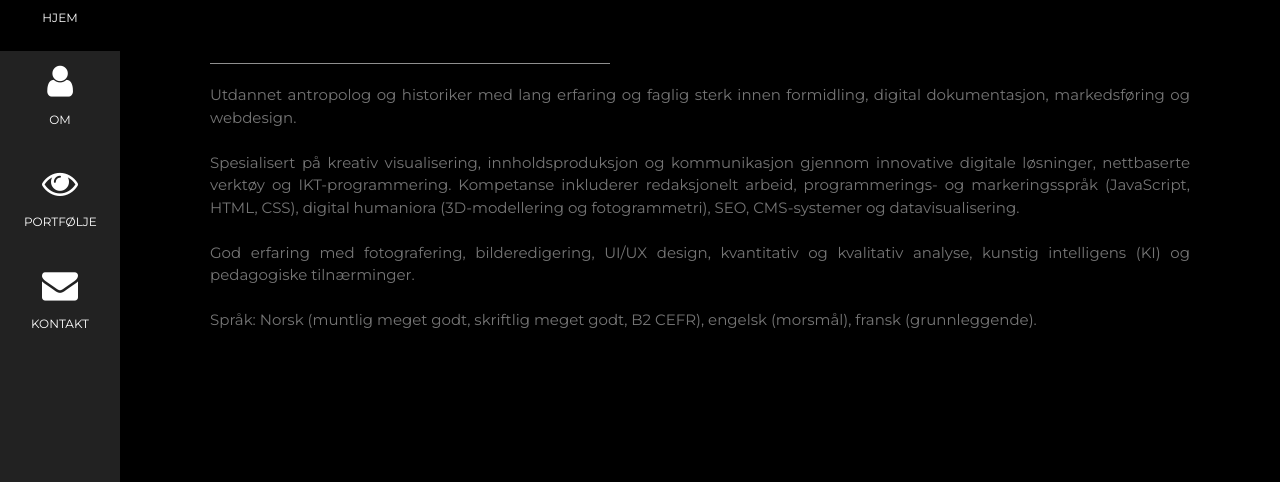
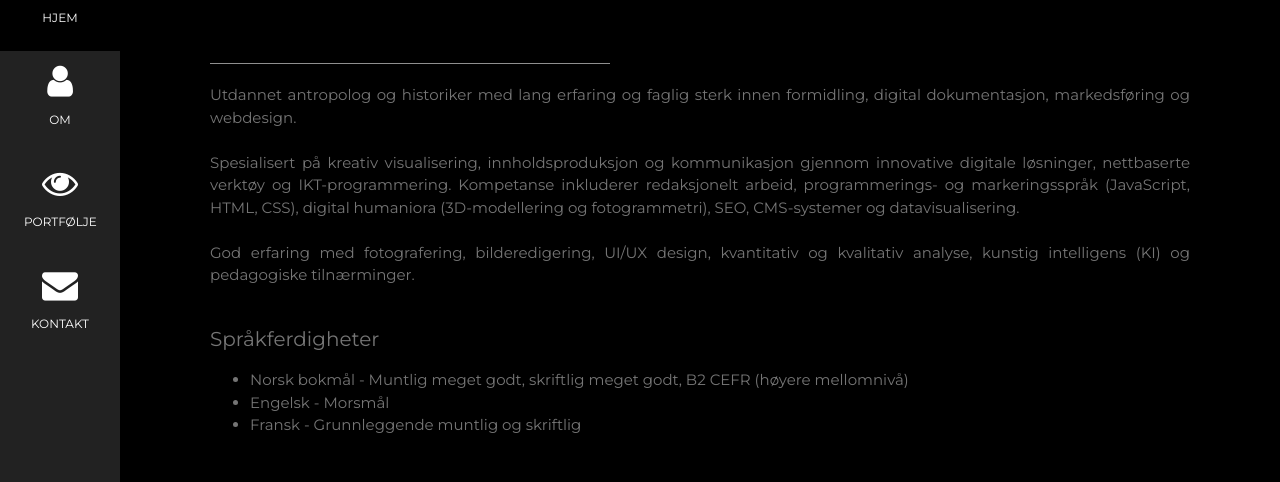
Before and after one commit to eriukristene/erinkpevan, a plain HTML site: page index.html in a window 1280 px wide. Shown: the part 171-653 px from the top of the page. Drawn offline with nearby package versions, Linux system fonts and the light colour scheme.

Commit message:
Update index.html

```diff
--- a/index.html
+++ b/index.html
@@ -79,7 +79,12 @@
       <br /><br />
       God erfaring med fotografering, bilderedigering, UI/UX design, kvantitativ og kvalitativ analyse, kunstig intelligens (KI) og pedagogiske tilnærminger.
       <br /><br />
-Språk: Norsk (muntlig meget godt, skriftlig meget godt, B2 CEFR), engelsk (morsmål), fransk (grunnleggende).
+      <h4>Språkferdigheter</h4>
+      <ul>
+        <li>Norsk bokmål - Muntlig meget godt, skriftlig meget godt, B2 CEFR (høyere mellomnivå)</li>
+        <li>Engelsk - Morsmål</li>
+        <li>Fransk - Grunnleggende muntlig og skriftlig</li>
+      </ul>
     </p>
 
     <!--
@@ -252,14 +257,6 @@ mangfold og skeiv kjærlighet</i></a>
     </div>
     ----- End photo grid -->
 
-    <br />
-    <h4>Språkferdigheter</h4>
-    <ul>
-      <li>Norsk bokmål - Muntlig meget godt, skriftlig meget godt, B2 CEFR (høyere mellomnivå)</li>
-      <li>Engelsk - Morsmål</li>
-      <li>Fransk - Grunnleggende muntlig og skriftlig</li>
-    </ul>
-
   </div>
   <!-- End Portfolio Section -->
 
```
